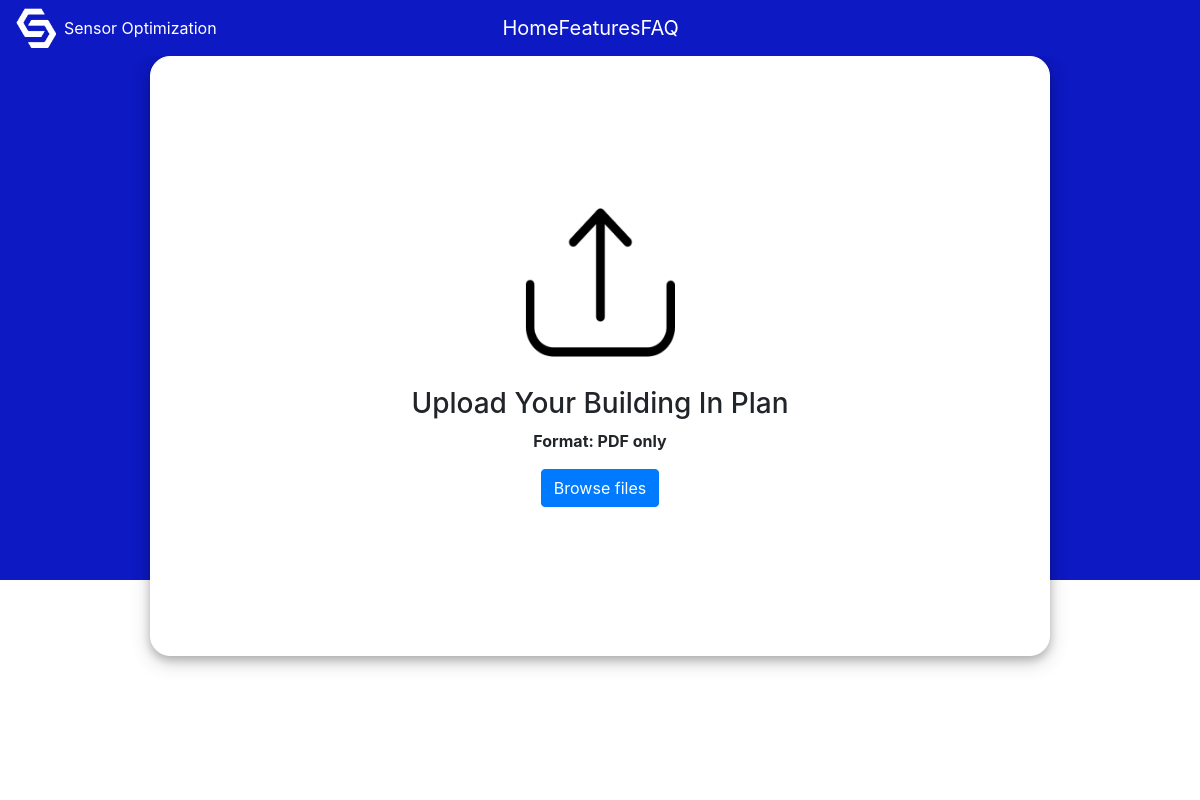
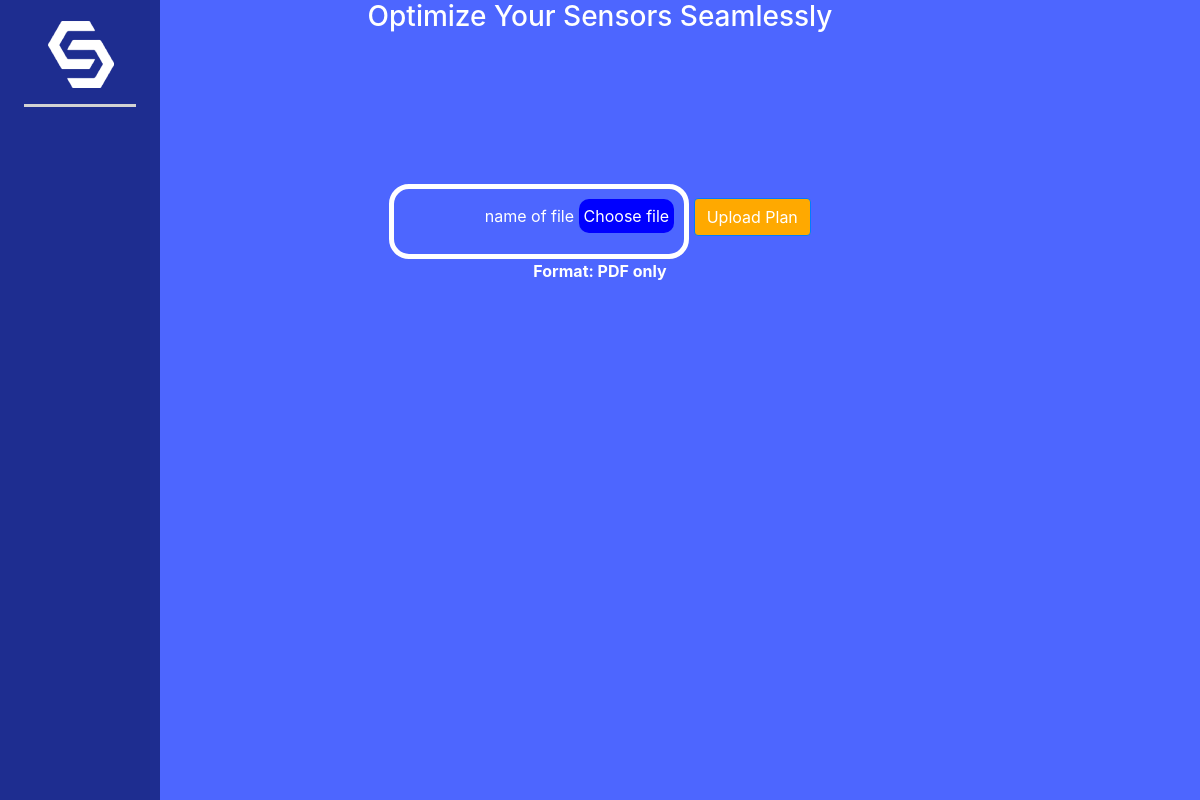
Before and after one commit to chrram/sensor-placement, an Electron app: page index.html in a window 1200 px wide. Drawn offline with nearby package versions, Linux system fonts and the light colour scheme.

Commit message:
Start of the new design.

```diff
--- a/index.html
+++ b/index.html
@@ -14,9 +14,9 @@
 
 <body>
 
-    <div style="background-color:rgb(13, 25, 194); height:580px;">
+    <div style="background-color:#4d66ff; height:100%;">
         <!-- NAVBAR -->
-        <nav class="navbar navbar-expand-md ">
+        <!-- <nav class="navbar navbar-expand-md ">
             <div class="navbar-collapse collapse w-100 order-1 order-md-0 dual-collapse2">
                 <ul class="navbar-nav mr-auto">
                     <img src="./logo.png" width="40" height="40" />
@@ -25,28 +25,34 @@
                     </li>
                 </ul>
             </div>
-            <div class="mx-auto order-0">
-                <a class="navbar-brand mx-auto" style="color:white;" href="#">Home</a>
-            </div>
-            <div class="mx-auto order-0">
-                <a class="navbar-brand mx-auto" style="color:white;" href="#">Features</a>
-            </div>
-            <div class="mx-auto order-0">
-                <a class="navbar-brand mx-auto" style="color:white;" href="#">FAQ</a>
-            </div>
+
             <div class="navbar w-100 order-3 ">
 
             </div>
-        </nav>
+        </nav> -->
+        <div class="sidenav">
+            <img src="logo.png" />
+
+            <hr style="border-top: 1px solid lightgray; width:70%;
+            border-width: 3px;" />
+
+        </div>
 
         <!-- FRAME FOR DRAG AND DROP -->
         <div class="frame">
+            <h3>Optimize Your Sensors Seamlessly</h3>
             <div style="margin-top:150px;">
-                <img src="./upload.png" width="150" height="150" class="uploadimage" />
-                <h3>Upload Your Building In Plan</h3>
+                <!-- <img src="./upload.png" width="150" height="150" class="uploadimage" /> -->
+
+                <div style="border:5px solid white; border-radius:20px; width:300px;  text-align: right; margin:0px auto; display:inline-block;padding:10px;">
+                    <p style="display:inline-block;">name of file</p>
+                    <button style="background-color: blue;color:white; display:inline-block; border-radius: 10px; padding:5px; border:0px; ">Choose file</button>
+                </div>
+                <button id="upload" style="background-color: #ffa900; display:inline-block;" type="button" class="btn btn-primary">Upload Plan</button>
                 <p style="font-weight:bold;">Format: PDF only</p>
+
                 <!-- <button id="upload" type="button" class="btn btn-primary"><a href="./optimize.html">Browse File</a></button> -->
-                <button id="upload" type="button" class="btn btn-primary">Browse files</button>
+
             </div>
         </div>
 
--- a/main.js
+++ b/main.js
@@ -3,8 +3,8 @@
 
 function createWindow() {
   const win = new BrowserWindow({
-    width: 700,
-    height: 400,
+    width: 1200,
+    height: 700,
     webPreferences: {
       nodeIntegration: true,
       contextIsolation: false,
--- a/style.css
+++ b/style.css
@@ -1,5 +1,8 @@
-body{
-    background-color:rgb(13, 25, 194);
+html,body{
+    /* background-color:rgb(13, 25, 194); */
+    min-height:100%;
+    height:100%;
+
 }
 h1 {color:gray;}
 .navbar {
@@ -8,15 +11,15 @@ h1 {color:gray;}
 }
 
 .frame{
-    margin-top:60px;
-    border:1px solid white;
+
     margin: 0px auto;
     width:900px;
-    height:600px;
+    color:white;
+
     text-align: center;
-    background-color: white;
-    border-radius:20px;
-    box-shadow: 0 4px 8px 0 rgba(0, 0, 0, 0.2), 0 6px 20px 0 rgba(0, 0, 0, 0.19);
+
+    /* border-radius:20px; */
+    /* box-shadow: 0 4px 8px 0 rgba(0, 0, 0, 0.2), 0 6px 20px 0 rgba(0, 0, 0, 0.19); */
 }
 
 button a, button a:hover{
@@ -27,15 +30,27 @@ button a, button a:hover{
     margin-bottom:30px;
 }
 
+.sidenav {
+    height: 100%; /* Full-height: remove this if you want "auto" height */
+    width: 160px; /* Set the width of the sidebar */
+    position: fixed; /* Fixed Sidebar (stay in place on scroll) */
+    z-index: 1; /* Stay on top */
+    top: 0; /* Stay at the top */
+    left: 0;
+    overflow-x: hidden; /* Disable horizontal scroll */
+    padding-top: 20px;
+    text-align:center;
+    background-color: #1e2d90;
+  }
+
 .optimizationFrame {
     margin-top: 60px;
-    border: 1px solid white;
+    /* border: 1px solid white; */
     margin: 30px auto;
     width: 900px;
 
-
     text-align: center;
-    background-color: white;
-    border-radius: 20px;
-    box-shadow: 0 4px 8px 0 rgba(0, 0, 0, 0.2), 0 6px 20px 0 rgba(0, 0, 0, 0.19);
+    /* background-color: white; */
+    /* border-radius: 20px; */
+    /* box-shadow: 0 4px 8px 0 rgba(0, 0, 0, 0.2), 0 6px 20px 0 rgba(0, 0, 0, 0.19); */
 }
```
Also changed, not shown: optimize.html (+4 -12 lines).
